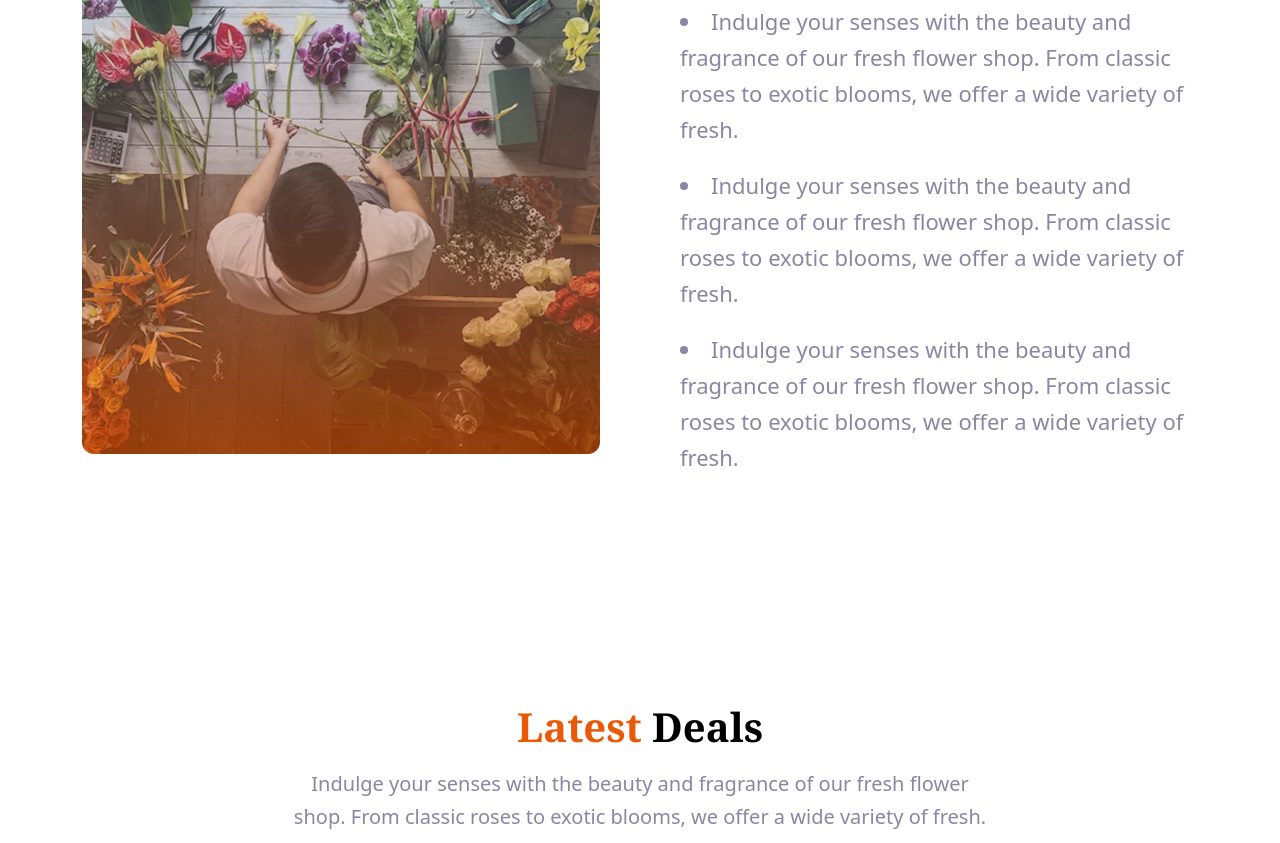
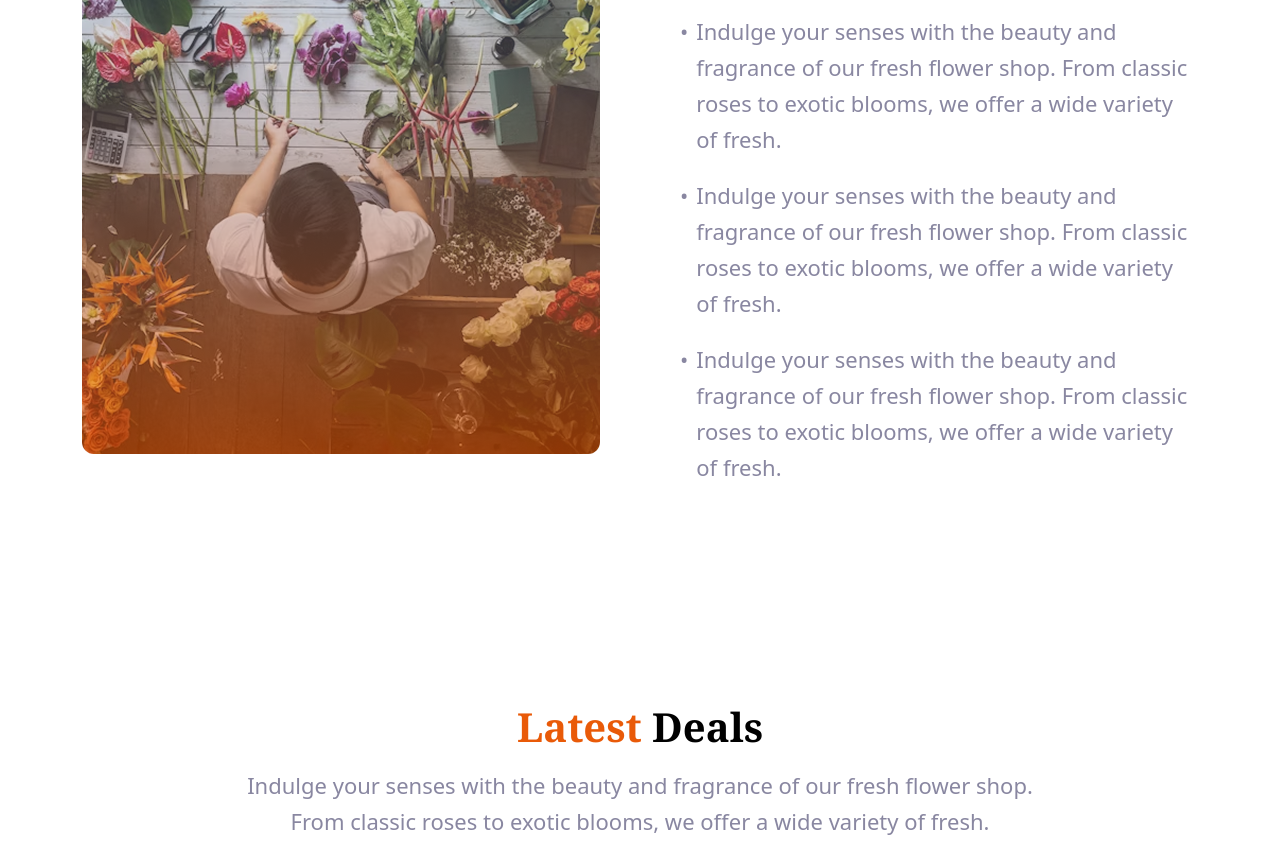
Before and after one commit to Munna1248/Assignment-002, a plain HTML site: page index.html in a window 1280 px wide. Shown: the part 2289-3132 px from the top of the page. Drawn offline with nearby package versions, Linux system fonts and the light colour scheme.

Commit message:
Final push

```diff
--- a/index.html
+++ b/index.html
@@ -72,11 +72,12 @@
             <span class="text-[#E95A08]">FRESH</span><br>
             <span class="text-[#E95A08]">FLOWERS</span>
           </h1>
-          <p class="text-[#8987A1] text-[22px] mt-4 leading-relaxed">
+          <p class="text-[#8987A1] text-[14px] md:text-[22px] mt-4 leading-[22px] md:leading-relaxed">
   Indulge your senses with the beauty and fragrance of our fresh flower shop.
   From classic roses to exotic blooms, we offer a wide variety of fresh flowers
   that are perfect for any occasion.
 </p>
+
         </div>
 
         <!-- Right: Image -->
@@ -95,10 +96,13 @@
     <h2 class="noto-serif text-[40px] md:text-[50px] font-bold">
       <span class="text-[#E95A08]">Our</span> <span class="text-[#000000]">Plants</span>
     </h2>
-    <p class="text-[#8987A1] text-[22px] mt-2 leading-relaxed">
-  Indulge your senses with the beauty and fragrance of our fresh flower shop.<br>
+    <p class="text-[#8987A1] text-[14px] md:text-[22px] mt-2 leading-[22px] md:leading-relaxed">
+  Indulge your senses with the beauty and fragrance of our fresh flower shop.
+  <span class="hidden md:inline"><br></span>
   From classic roses to exotic blooms, we offer a wide variety of fresh.
 </p>
+
+
   </div>
 
   <!-- Product Grid -->
@@ -214,11 +218,27 @@
   </span>
 </h2>
 
-      <ul class="list-disc list-inside text-[#8987A1] text-[22px] leading-[36px] text-left">
-  <li class="mb-[20px]">Indulge your senses with the beauty and fragrance of our fresh flower shop. From classic roses to exotic blooms, we offer a wide variety of fresh.</li>
-  <li class="mb-[20px]">Indulge your senses with the beauty and fragrance of our fresh flower shop. From classic roses to exotic blooms, we offer a wide variety of fresh.</li>
-  <li class="mb-[20px]">Indulge your senses with the beauty and fragrance of our fresh flower shop. From classic roses to exotic blooms, we offer a wide variety of fresh.</li>
+      <ul class="text-[#8987A1] text-[14px] md:text-[22px] leading-[28px] md:leading-[36px] text-left space-y-[20px]">
+  <li class="flex items-start gap-[8px]">
+    <span class="text-[22px] md:text-[22px]">•</span>
+    <span class="flex-1">
+      Indulge your senses with the beauty and fragrance of our fresh flower shop. From classic roses to exotic blooms, we offer a wide variety of fresh.
+    </span>
+  </li>
+  <li class="flex items-start gap-[8px]">
+    <span class="text-[22px] md:text-[22px]">•</span>
+    <span class="flex-1">
+      Indulge your senses with the beauty and fragrance of our fresh flower shop. From classic roses to exotic blooms, we offer a wide variety of fresh.
+    </span>
+  </li>
+  <li class="flex items-start gap-[8px]">
+    <span class="text-[22px] md:text-[22px]">•</span>
+    <span class="flex-1">
+      Indulge your senses with the beauty and fragrance of our fresh flower shop. From classic roses to exotic blooms, we offer a wide variety of fresh.
+    </span>
+  </li>
 </ul>
+
 
     </div>
 
@@ -226,7 +246,8 @@
 </section>
 
 <!-- Latest Desls Section -->
-<section class="bg-white mt-[120px] py-14 md:py-16 mb-[0px] md:mb-[120px]">
+<section class="bg-white mt-[10px] md:mt-[120px] py-14 md:py-16 mb-[0px] md:mb-[120px]">
+
   <div class="max-w-[1140px] mx-auto px-[12px]">
 
     <!-- Title + Subtitle -->
@@ -235,9 +256,12 @@
         <span class="text-[#E95A08]">Latest</span>
         <span class="text-[#000000]"> Deals</span>
       </h2>
-      <p class="text-[#8987A1] text-[18px] md:text-[20px] leading-relaxed max-w-[700px] mx-auto">
-        Indulge your senses with the beauty and fragrance of our fresh flower shop. From classic roses to exotic blooms, we offer a wide variety of fresh.
+      <p class="text-[#8987A1] text-[14px] md:text-[22px] mt-2 leading-[22px] md:leading-relaxed">
+  Indulge your senses with the beauty and fragrance of our fresh flower shop.
+  <span class="hidden md:inline"><br></span>
+  From classic roses to exotic blooms, we offer a wide variety of fresh.
 </p>
+
     </div>
 
     <!-- Grid Layout -->
@@ -326,13 +350,13 @@
     <!-- Logo & Tagline -->
 <div class="flex flex-col items-start text-left space-y-[12px]">
   <img src="images/logo.png" alt="Fauget Logo" class="h-[80px] w-auto">
-      <p class="max-w-[280px] text-[22px] leading-[1]">
+  <p class="max-w-[280px] text-[16px] md:text-[22px] leading-[20px] md:leading-[1] text-[#8987A1]">
     Indulge your senses with the beauty and fragrance of our fresh flower shop.
   </p>
 </div>
 
 <!-- Navigation Links -->
-    <div class="grid grid-cols-1 md:grid-cols-2 gap-y-[24px] gap-x-[64px] text-[17px] font-medium text-left">
+<div class="grid grid-cols-1 md:grid-cols-2 gap-y-[24px] gap-x-[64px] text-[#8987A1] text-[17px] font-medium text-left">
   <a href="#" class="hover:text-orange-400 transition">Home</a>
   <a href="#" class="hover:text-orange-400 transition">Features</a>
   <a href="#" class="hover:text-orange-400 transition">Blog</a>
@@ -344,6 +368,7 @@
   <a href="#" class="hover:text-orange-400 transition">Contact Us</a>
   <a href="#" class="hover:text-orange-400 transition">Help Center</a>
 </div>
+
 
     <!-- Social Icons -->
     <div class="flex justify-start space-x-[24px] pt-[12px]">
```
Lines whose indentation alone changed are shown as unchanged.
